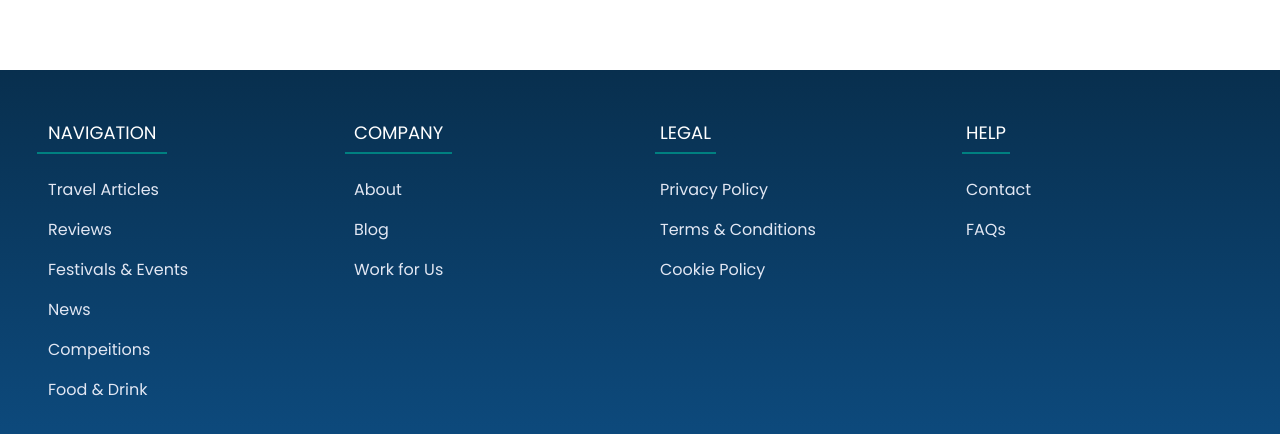
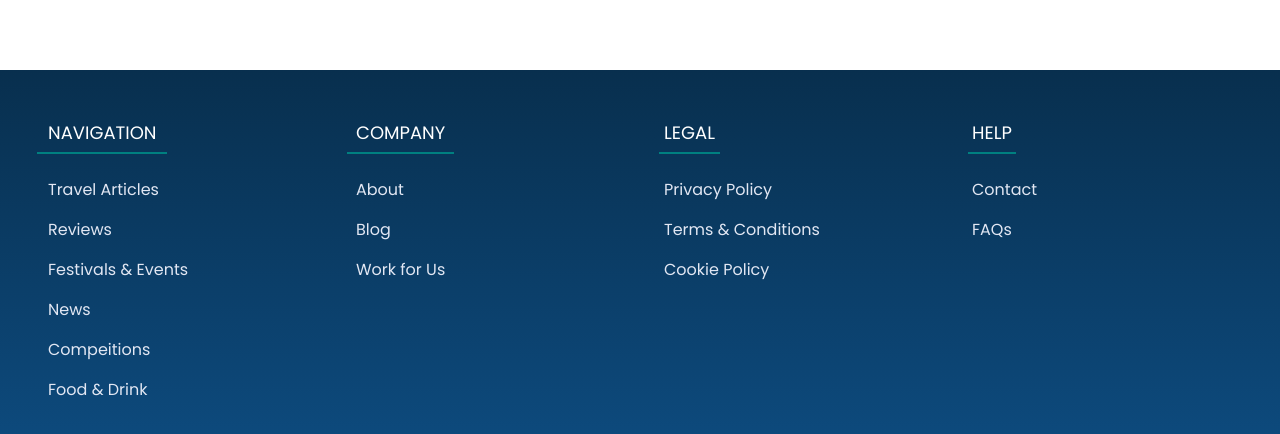
Before and after one commit to chrisenoch/travelnews, a website: page index.html in a window 1280 px wide. Shown: the part 3167-3601 px from the top of the page. Drawn offline with Linux system fonts and the light colour scheme; files whose address does not match are found by name; a web font is replaced by a local one.

Commit message:
white-space:nowrap added to footer, grid-gap increased to 3.2rem, minimum grid cell width increased from 15rem to 20rem

```diff
--- a/sass/layout/_footer.scss
+++ b/sass/layout/_footer.scss
@@ -1,16 +1,14 @@
 .footer {
+  color: white;
+  @include t-1-6;
+  line-height: 2.5;
+  white-space: nowrap;
   margin-top: var(--spacing-9-6);
-  background-color: hsl(207, 81%, 17%);
-  //   background-color: var(--color-primary);
-  //   background: linear-gradient(to bottom, rgb(8, 47, 78), rgb(3, 18, 31));
   background: linear-gradient(
     to bottom,
     hsl(207, 81%, 17%),
     hsl(207, 81%, 27%)
   );
-  color: white;
-  @include t-1-6;
-  line-height: 2.5;
 
   &__header {
     padding-bottom: var(--spacing-0-8);
@@ -39,8 +37,9 @@
     padding: var(--spacing-3-2) 10px;
     margin: 0 auto;
     display: grid;
-    grid-template-columns: repeat(auto-fit, minmax(15rem, 1fr));
+    grid-template-columns: repeat(auto-fit, minmax(20rem, 1fr));
     grid-gap: var(--spacing-2-4);
+    grid-gap: var(--spacing-3-2);
   }
 
   &__list {
```
Also changed, not shown: css/style.css.
